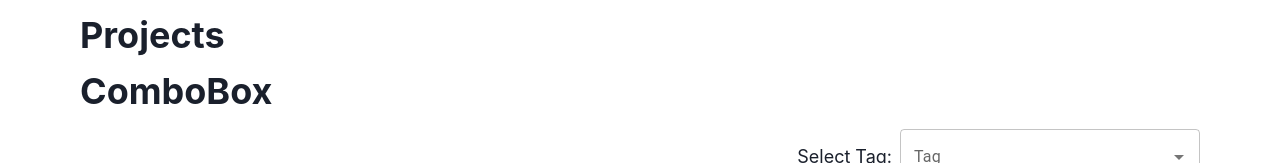
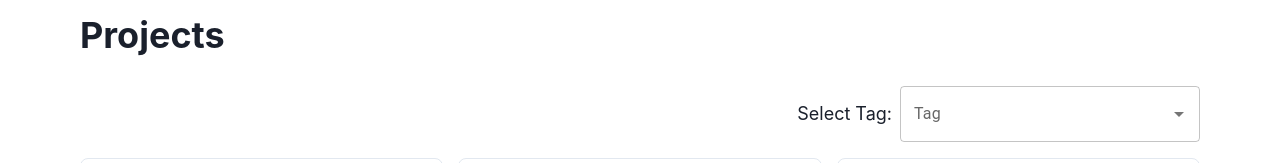
Before and after one commit to sathishkannan162/personal_portfolio_website, a React (Vite) app: page /projects in a window 1280 px wide. Shown: the part 537-700 px from the top of the page. Built offline with nearby package versions, Linux system fonts and the light colour scheme.

Commit message:
fix: remove unwanted heading

```diff
--- a/src/BlogList.jsx
+++ b/src/BlogList.jsx
@@ -50,7 +50,6 @@ const BlogCards = (props) => {
       <Heading py={'3'}>{title}</Heading>
       {interactive && (
         <Box>
-          <Heading>ComboBox</Heading>
           <Flex
             flexDir={'row'}
             py={4}
```
